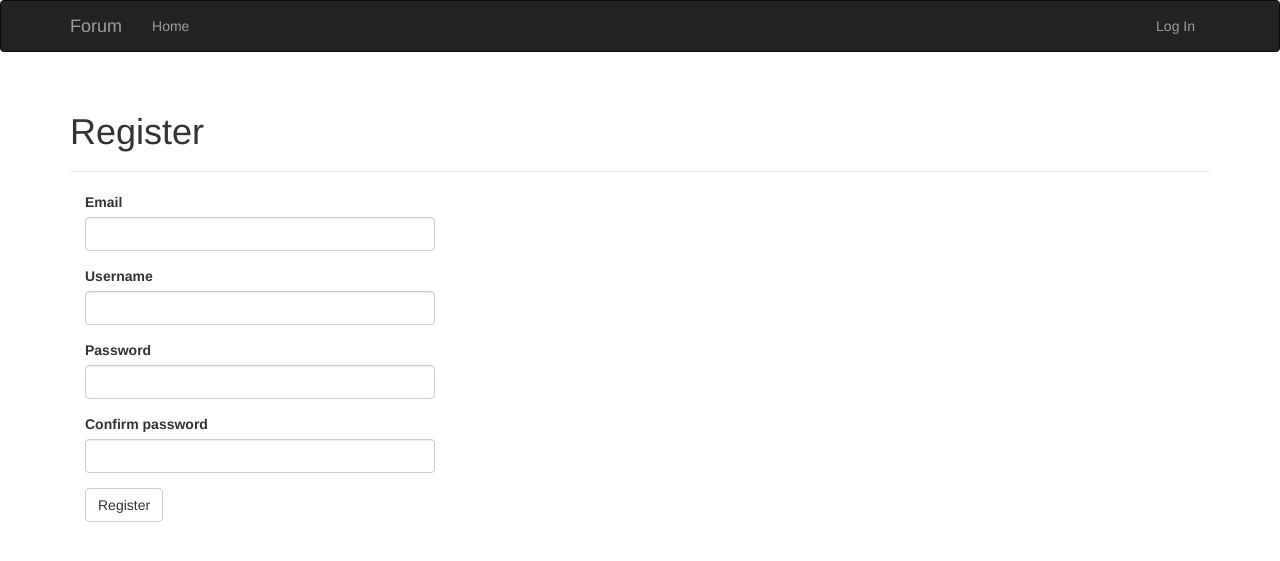
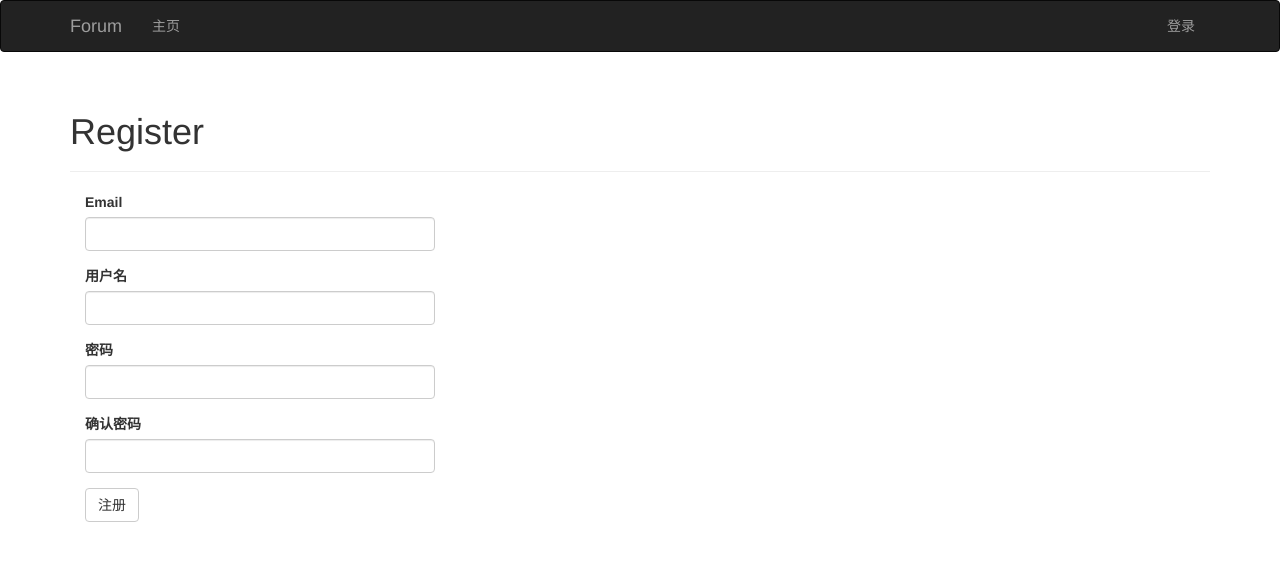
Before and after one commit to fewtime/forum, a Flask app: page /auth/register in a window 1280 px wide. Shown: the top 561 px of the page. Run offline with Flask 2, Linux system fonts and the light colour scheme; parts of the project's set-up code (start-up, migrations or seed data) failed here and were passed over; some libraries are stand-ins or nearby versions.

Commit message:
Translate to Chinese

```diff
--- a/app/auth/forms.py
+++ b/app/auth/forms.py
@@ -8,65 +8,64 @@ from ..models import User
 class LoginForm(FlaskForm):
     email = StringField('Email', validators=[Required(), Length(1, 64),
                                              Email()])
-    password = PasswordField('Password', validators=[Required()])
-    remember_me = BooleanField('Keep me logged in')
-    submit = SubmitField('Log In')
+    password = PasswordField(u'密码', validators=[Required()])
+    remember_me = BooleanField(u'保持登录')
+    submit = SubmitField(u'登录')
 
 
 class RegistrationForm(FlaskForm):
     email = StringField('Email', validators=[
         Required(), Length(1, 64), Email()])
-    username = StringField('Username', validators=[
+    username = StringField(u'用户名', validators=[
         Required(), Length(1, 64), Regexp('^[A-Za-z][A-Za-z0-9_.]*$', 0,
-                                          'Usernames must have only letters, '
-                                          'numbers, dots or underscores')])
-    password = PasswordField('Password', validators=[
-        Required(), EqualTo('password2', message='Passwords must match.')])
-    password2 = PasswordField('Confirm password', validators=[Required()])
-    submit = SubmitField('Register')
+                                          u'用户名只能有字母，数字，下划线和点')])
+    password = PasswordField(u'密码', validators=[
+        Required(), EqualTo('password2', message=u'密码必须相同')])
+    password2 = PasswordField(u'确认密码', validators=[Required()])
+    submit = SubmitField(u'注册')
 
     def validate_email(self, field):
         if User.query.filter_by(email=field.data).first():
-            raise ValidationError('Email already registered.')
+            raise ValidationError(u'Email已经注册')
 
     def validate_username(self, field):
         if User.query.filter_by(username=field.data).first():
-            raise ValidationError('Username already in use.')
+            raise ValidationError(u'用户名已经注册')
 
 
 class ChangePasswordForm(FlaskForm):
-    old_password = PasswordField('Old password', validators=[Required()])
-    password = PasswordField('New password', validators=[
-        Required(), EqualTo('password2', message='Passwords must match')])
-    password2 = PasswordField('Confirm new password', validators=[Required()])
-    submit = SubmitField('Update Password')
+    old_password = PasswordField(u'旧密码', validators=[Required()])
+    password = PasswordField(u'新密码', validators=[
+        Required(), EqualTo('password2', message=u'密码必须相同')])
+    password2 = PasswordField(u'确认新密码', validators=[Required()])
+    submit = SubmitField(u'修改密码')
 
 
 class PasswordResetRequestForm(FlaskForm):
     email = StringField('Email', validators=[
         Required(), Length(1, 64), Email()])
-    submit = SubmitField('Reset Password')
+    submit = SubmitField(u'重置密码')
 
 
 class PasswordResetForm(FlaskForm):
     email = StringField('Email', validators=[
         Required(), Length(1, 64), Email()])
-    password = PasswordField('New Password', validators=[
-        Required(), EqualTo('password2', message='Passwords must match')])
-    password2 = PasswordField('Confirm password', validators=[Required()])
-    submit = SubmitField('Reset Password')
+    password = PasswordField(u'新密码', validators=[
+        Required(), EqualTo('password2', message=u'密码必须相同')])
+    password2 = PasswordField(u'确认密码', validators=[Required()])
+    submit = SubmitField(u'提交新密码')
 
     def validate_email(self, field):
         if User.query.filter_by(email=field.data).first() is None:
-            raise ValidationError('Unknown email address.')
+            raise ValidationError(u'不存在该Email')
 
 
 class ChangeEmailForm(FlaskForm):
-    email = StringField('New Email', validators=[
+    email = StringField(u'新Email', validators=[
         Required(), Length(1, 64), Email()])
-    password = PasswordField('Password', validators=[Required()])
-    submit = SubmitField('Update Email Address')
+    password = PasswordField(u'密码', validators=[Required()])
+    submit = SubmitField(u'更新Email')
 
     def validate_email(self, field):
         if User.query.filter_by(email=field.data).first():
-            raise ValidationError('Email already registered.')
+            raise ValidationError(u'Email已经注册.')
--- a/app/auth/views.py
+++ b/app/auth/views.py
@@ -32,7 +32,7 @@ def login():
         if user is not None and user.verify_password(form.password.data):
             login_user(user, form.remember_me.data)
             return redirect(request.args.get('next') or url_for('main.index'))
-        flash('Invalid username or password')
+        flash(u'错误用户名或密码')
     return render_template('auth/login.html', form=form)
 
 
@@ -40,7 +40,7 @@ def login():
 @login_required
 def logout():
     logout_user()
-    flash('You have been logged out.')
+    flash(u'你已经登出')
     return redirect(url_for('main.index'))
 
 
@@ -56,7 +56,7 @@ def register():
         token = user.generate_confirmation_token()
         send_email(user.email, 'Confirm Your Account',
                    'auth/email/confirm', user=user, token=token)
-        flash('A confirmation email has been sent to you by email.')
+        flash(u'一封确认邮件已经发送至你邮箱')
         return redirect(url_for('auth.login'))
     return render_template('auth/register.html', form=form)
 
@@ -67,9 +67,9 @@ def confirm(token):
     if current_user.confirmed:
         return redirect(url_for('main.index'))
     if current_user.confirm(token):
-        flash('You have confirmed your account. Thanks!')
+        flash(u'你已经激活了你的用户')
     else:
-        flash('The confirmation link is invalid or has expired.')
+        flash(u'激活链接失效')
     return redirect(url_for('main.index'))
 
 
@@ -77,9 +77,9 @@ def confirm(token):
 @login_required
 def resend_confirmation():
     token = current_user.generate_confirmation_token()
-    send_email(current_user.email, 'Confirm Your Account',
+    send_email(current_user.email, u'激活你的用户',
                'auth/email/confirm', user=current_user, token=token)
-    flash('A new confirmation email has been sent to you by email.')
+    flash(u'一封确认邮件已经发送至你邮箱')
     return redirect(url_for('main.index'))
 
 
@@ -91,10 +91,10 @@ def change_password():
         if current_user.verify_password(form.old_password.data):
             current_user.password = form.password.data
             db.session.add(current_user)
-            flash('Your password has been updated.')
+            flash(u'你的密码已经更新')
             return redirect(url_for('main.index'))
         else:
-            flash('Invalid password.')
+            flash(u'非法密码')
     return render_template("auth/change_password.html", form=form)
 
 
@@ -111,8 +111,7 @@ def password_reset_request():
                        'auth/email/reset_password',
                        user=user, token=token,
                        next=request.args.get('next'))
-        flash('An email with instructions to reset your password has been '
-              'send to you.')
+        flash(u'一封修改密码的邮件已经发送至你邮箱')
         return redirect(url_for('auth.login'))
     return render_template('auth/reset_password.html', form=form)
 
@@ -127,7 +126,7 @@ def password_reset(token):
         if user is None:
             return redirect(url_for('main.index'))
         if user.reset_password(token, form.password.data):
-            flash('Your password has been updated.')
+            flash(u'你的密码已经更新')
             return redirect(url_for('auth.login'))
         else:
             return redirect(url_for('main.index'))
@@ -142,14 +141,13 @@ def change_email_request():
         if current_user.verify_password(form.password.data):
             new_email = form.email.data
             token = current_user.generate_email_change_token(new_email)
-            send_email(new_email, 'Confirm your email address',
+            send_email(new_email, u'确认你的邮箱',
                        'auth/email/change_email',
                        user=current_user, token=token)
-            flash('An email with instructions to confirm your new email '
-                  'address has been sent to you.')
+            flash(u'一封修改邮箱的邮件已经发送至你邮箱')
             return redirect(url_for('main.index'))
         else:
-            flash('Invalid email or password.')
+            flash(u'无效Email或密码')
     return render_template("auth/change_email.html", form=form)
 
 
@@ -157,7 +155,7 @@ def change_email_request():
 @login_required
 def change_email(token):
     if current_user.change_email(token):
-        flash('Your email address has been updated.')
+        flash(u'你的邮箱已经更新')
     else:
-        flash('Invalid request.')
+        flash(u'非法请求')
     return redirect(url_for('main.index'))
--- a/app/templates/403.html
+++ b/app/templates/403.html
@@ -1,9 +1,9 @@
 {% extends "base.html" %}
 
-{% block title %}Forum - Forbidden{% endblock %}
+{% block title %}Forum - Forbbiden {% endblock %}
 
 {% block page_content %}
 <div class="page-header">
-    <h1>Forbidden</h1>
+    <h1>403 Forbbiden</h1>
 </div>
 {% endblock %}
--- a/app/templates/404.html
+++ b/app/templates/404.html
@@ -2,9 +2,9 @@
 <html lang="en">
     <head>
         <meta charset="UTF-8">
-        <title>Not Found</title>
+        <title>Forum - Not Found</title>
     </head>
     <body>
-        <h1>Can't find request page!</h1>
+        <h1>404 - Not Found</h1>
     </body>
 </html>
--- a/app/templates/_comments.html
+++ b/app/templates/_comments.html
@@ -12,7 +12,7 @@
             <div class="comment-body">
                 {% if comment.disabled %}
                 <p>
-                    <i>This comment has been disabled by a moderator.</i>
+                    <i>评论已经被屏蔽</i>
                 </p>
                 {% endif %}
                 {% if moderate or not comment.disabled %}
@@ -27,11 +27,11 @@
             <br/>
             {% if comment.disabled %}
             <a class="btn btn-default btn-xs" href="{{ url_for('.moderate_enable', id=comment.id, page=page) }}">
-                Enable
+                可评论
             </a>
             {% else %}
             <a class="btn btn-danger btn-xs" href="{{ url_for('.moderate_disable', id=comment.id, page=page) }}">
-                Disable
+                不可评论
             </a>
             {% endif %}
             {% endif %}
--- a/app/templates/base.html
+++ b/app/templates/base.html
@@ -23,32 +23,32 @@
 
         <div class="navbar-collapse collapse">
             <ul class="nav navbar-nav">
-                <li><a href="{{ url_for('main.index') }}">Home</a></li>
+                <li><a href="{{ url_for('main.index') }}">主页</a></li>
                 {% if current_user.is_authenticated %}
                 <li>
-                    <a href="{{ url_for('main.user', username=current_user.username) }}">Profile</a>
+                    <a href="{{ url_for('main.user', username=current_user.username) }}">个人资料</a>
                 </li>
                 {% endif %}
             </ul>
             <div class="nav navbar-nav navbar-right">
                 {% if current_user.can(Permission.MODERATE_COMMENTS) %}
                 <li>
-                    <a href="{{ url_for('main.moderate') }}">Moderate Comments</a>
+                    <a href="{{ url_for('main.moderate') }}">管理评论</a>
                 </li>
                 {% endif %}
                 {% if current_user.is_authenticated %}
                 <li class="dropdown">
                     <a href="#" class="dropdown-toggle" data-toggle="dropdown">
                         <img alt="" src="{{ current_user.gravatar(size=18) }}"/>
-                        Account <b class="caret"></b>
+                        帐号 <b class="caret"></b>
                     </a>
                     <ul class="dropdown-menu">
-                        <li><a href="{{ url_for('auth.change_password') }}">Change password</a></li>
-                        <li><a href="{{ url_for('auth.change_email_request') }}">Change Email</a></li>
-                        <li><a href="{{ url_for('auth.logout') }}">Log Out</a></li>
+                        <li><a href="{{ url_for('auth.change_password') }}">修改密码</a></li>
+                        <li><a href="{{ url_for('auth.change_email_request') }}">修改邮箱</a></li>
+                        <li><a href="{{ url_for('auth.logout') }}">登出</a></li>
                     </ul>
                 {% else %}
-                <li><a href="{{ url_for('auth.login') }}">Log In</a></li>
+                <li><a href="{{ url_for('auth.login') }}">登录</a></li>
                 {% endif %}
             </div>
         </div>
@@ -73,4 +73,5 @@
 {% block scripts %}
 {{ super() }}
 {{ moment.include_moment() }}
+{{ moment.lang("zh-CN") }}
 {% endblock %}
--- a/app/templates/edit_post.html
+++ b/app/templates/edit_post.html
@@ -1,11 +1,11 @@
 {% extends "base.html" %}
 {% import "bootstrap/wtf.html" as wtf %}
 
-{% block title %}Forum - Edit Post{% endblock %}
+{% block title %}Forum - 修改文章{% endblock %}
 
 {% block page_content %}
 <div class="page-header">
-    <h1>Edit Post</h1>
+    <h1>修改文章</h1>
 </div>
 <div>
     {{ wtf.quick_form(form) }}
--- a/app/templates/edit_profile.html
+++ b/app/templates/edit_profile.html
@@ -1,11 +1,11 @@
 {% extends "base.html" %}
 {% import "bootstrap/wtf.html" as wtf %}
 
-{% block title %}Flasky - Edit Profile{% endblock %}
+{% block title %}Flasky - 修改资料 {% endblock %}
 
 {% block page_content %}
 <div class="page-header">
-    <h1>Edit Your Profile</h1>
+    <h1>修改你的资料</h1>
 </div>
 <div class="col-md-4">
     {{ wtf.quick_form(form) }}
--- a/app/templates/followers.html
+++ b/app/templates/followers.html
@@ -8,7 +8,7 @@
     <h1>{{ title }} {{ user.username }}</h1>
 </div>
 <table class="table table-hover followers">
-    <thead><tr><th>User</th><th>Since</th></tr></thead>
+    <thead><tr><th>用户</th><th>时间</th></tr></thead>
     {% for follow in follows %}
     {% if follow.user != user %}
     <tr>
--- a/app/templates/index.html
+++ b/app/templates/index.html
@@ -16,7 +16,7 @@
 <div class="post-tabs">
     <ul class="nav nav-tabs">
         <li {% if not show_followed %}class="active" {% endif %}>
-            <a href="{{ url_for('.show_all') }}">All</a>
+            <a href="{{ url_for('.show_all') }}">全部</a>
         </li>
         {% if current_user.is_authenticated %}
         <li {% if show_followed %}class="active" {% endif %}>
--- a/app/templates/moderate.html
+++ b/app/templates/moderate.html
@@ -1,11 +1,11 @@
 {% extends "base.html" %}
 {% import "_macros.html" as macros %}
 
-{% block title %}Forum - Comment Moderation{% endblock %}
+{% block title %}Forum - 管理评论{% endblock %}
 
 {% block page_content %}
 <div class="page-header">
-    <h1>Comment Moderation</h1>
+    <h1>管理评论</h1>
 </div>
 {% set moderate = True %}
 {% include '_comments.html' %}
--- a/app/templates/post.html
+++ b/app/templates/post.html
@@ -2,12 +2,12 @@
 {% import "bootstrap/wtf.html" as wtf %}
 {% import "_macros.html" as macros %}
 
-{% block title %}Forum - Post{% endblock %}
+{% block title %}Forum - 文章{% endblock %}
 
 {% block page_content %}
 {% include '_posts.html' %}
 
-<h4 id="comments">Comments</h4>
+<h4 id="comments">评论</h4>
 {% include '_comments.html' %}
 {% if pagination %}
 <div class="pagination">
```
Also changed, not shown: app/main/forms.py (+18 -19 lines), app/main/views.py (+12 -12 lines), app/models.py (+13 -0 lines), app/templates/_posts.html (+4 -4 lines), app/templates/user.html (+7 -7 lines), 1 other file.
